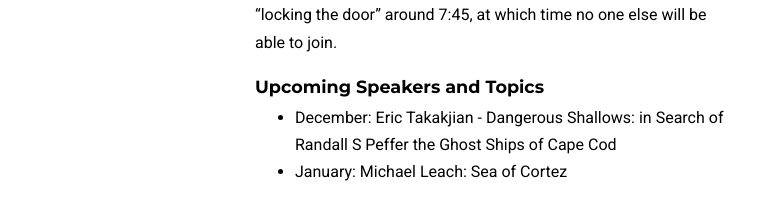
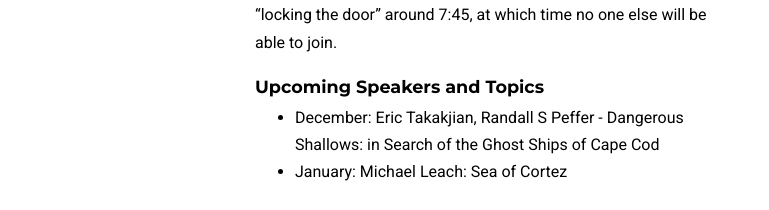
Before and after one commit to MetroWestDiveClub/mwdc, a Jekyll site: the page built from docs/meetings.md, in a window 1280 px wide. Shown: the part 1288-1498 px from the top of the page, without its empty margins (255-1024 px from the left). Built offline with Jekyll 4.4.1, drawn with Linux system fonts in a browser that asks for light colours.

```diff
--- a/docs/meetings.md
+++ b/docs/meetings.md
@@ -31,6 +31,5 @@ able to join.
 
 ## Upcoming Speakers and Topics
 
-- December: Eric Takakjian - Dangerous Shallows: in Search of Randall S Peffer
-  the Ghost Ships of Cape Cod
+- December: Eric Takakjian, Randall S Peffer - Dangerous Shallows: in Search of the Ghost Ships of Cape Cod
 - January: Michael Leach: Sea of Cortez
```
